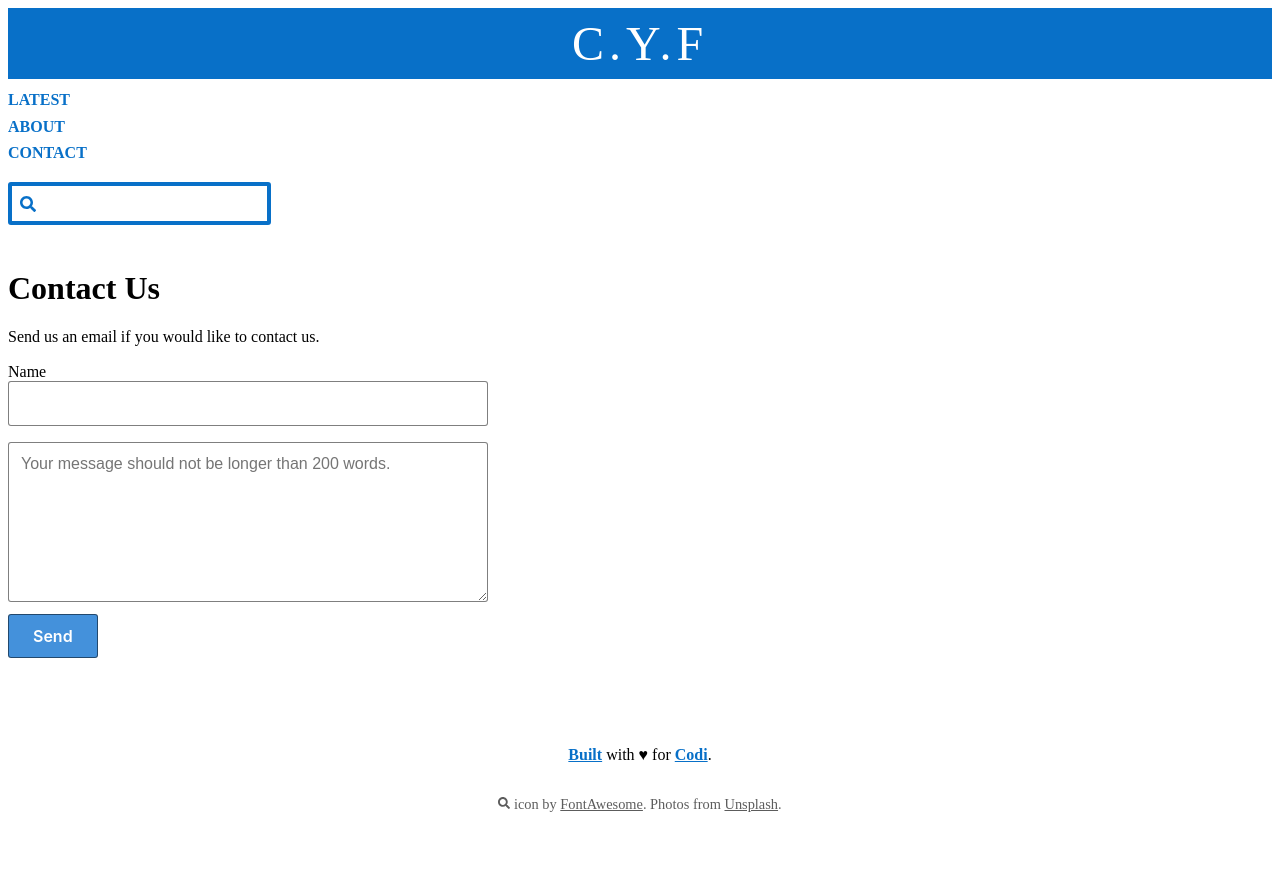
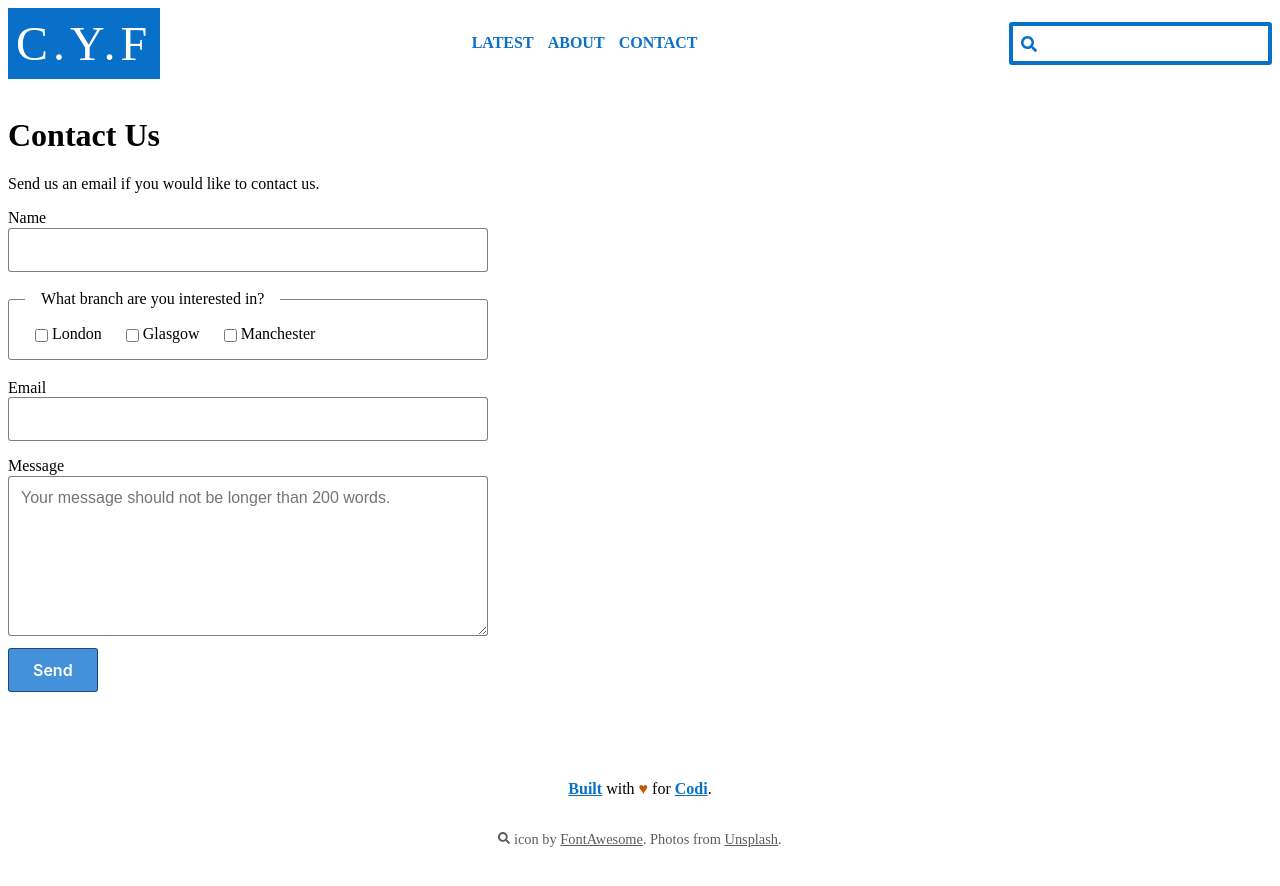
Before and after one commit to zaynab-abdelnabi/HTML-CSS-GIT, a website: page part-3/29-combined-skills/contact.html in a window 1280 px wide. Before the commit the page ends 859 px from the top, so only its background shows below. Drawn offline with Linux system fonts and the light colour scheme.

Commit message:
Completed 29-combined-skills exercise

```diff
--- a/part-3/29-combined-skills/contact.html
+++ b/part-3/29-combined-skills/contact.html
@@ -12,9 +12,9 @@
 
   <body>
     <div class="site-wrapper">
-      <div class="site-header">
+      <header class="site-header">
         <div class="site-header__title">C.Y.F</div>
-        <div class="main-nav">
+        <nav class="main-nav">
           <ul class="main-nav__list">
             <li class="main-nav__list-item">
               <a href="index.html">Latest</a>
@@ -26,7 +26,7 @@
               <a href="contact.html">Contact</a>
             </li>
           </ul>
-        </div>
+        </nav>
         <form class="site-search" action="/search">
           <label for="search-input">
             Search
@@ -48,7 +48,7 @@
           </svg>
           <button type="submit">Submit</button>
         </form>
-      </div>
+      </header>
 
       <main>
         <h1>Contact Us</h1>
@@ -56,12 +56,36 @@
         <form method="GET" class="contact-form">
           <div class="contact-form__field">
             <label for="name">Name</label>
-            <input type="text" name="name" id="name" />
+            <input type="text" name="name" id="name" required />
+          </div>
+          <br />
+          <fieldset>
+            <legend>What branch are you interested in?</legend>
+            <label for="london">
+              <input type="checkbox" name="london" id="london" />
+              London
+            </label>
+            <label for="glasgow">
+              <input type="checkbox" name="glasgow" id="glasgow" />
+              Glasgow
+            </label>
+            <label for="manchester">
+              <input type="checkbox" name="manchester" id="manchester" />
+              Manchester
+            </label>
+          </fieldset>
+          <br />
+          <div class="contact-form__field">
+            <label for="email">Email</label>
+            <input type="email" name="email" id="email" required />
           </div>
           <div class="contact-form__field">
+            <label for="message">Message</label>
             <textarea
               name="message"
+              id="message"
               placeholder="Your message should not be longer than 200 words."
+              required
             ></textarea>
           </div>
           <button type="submit">Send</button>
@@ -74,7 +98,7 @@
             href="https://github.com/coditech/Submissions/tree/master/Exercises/html-css-git-exercises"
             >Built</a
           >
-          with ♥ for <a href="https://codi.tech/">Codi</a>.
+          with <span class="love">♥</span> for <a href="https://codi.tech/">Codi</a>.
         </p>
         <p>
           <svg
--- a/part-3/29-combined-skills/styles.css
+++ b/part-3/29-combined-skills/styles.css
@@ -1 +1,49 @@
 /* Add your own CSS code below */
+
+.love {
+  color: #c85308;
+}
+
+.main-nav__list {
+  display: flex;
+  justify-content: space-around;
+}
+
+.contact-form fieldset label {
+  margin: 10px;
+}
+
+article {
+  max-width: 50em;
+  display: flex;
+  flex-direction: column;
+  margin: auto;
+}
+
+.main-article p {
+  line-height: 22px;
+}
+
+@media screen and (min-width: 992px) {
+  .hero__title {
+    font-size: 60px;
+  }
+}
+
+@media screen and (min-width: 767px) {
+  header {
+    display: flex;
+    justify-content: space-between;
+    align-items: center;
+  }
+  .views {
+    display: flex;
+    align-items: center;
+  }
+  .views * {
+    margin: 10px;
+  }
+  .views__all {
+    margin-left: auto;
+  }
+}
```
Also changed, not shown: part-3/29-combined-skills/about.html (+5 -5 lines), part-3/29-combined-skills/index.html (+6 -6 lines).
